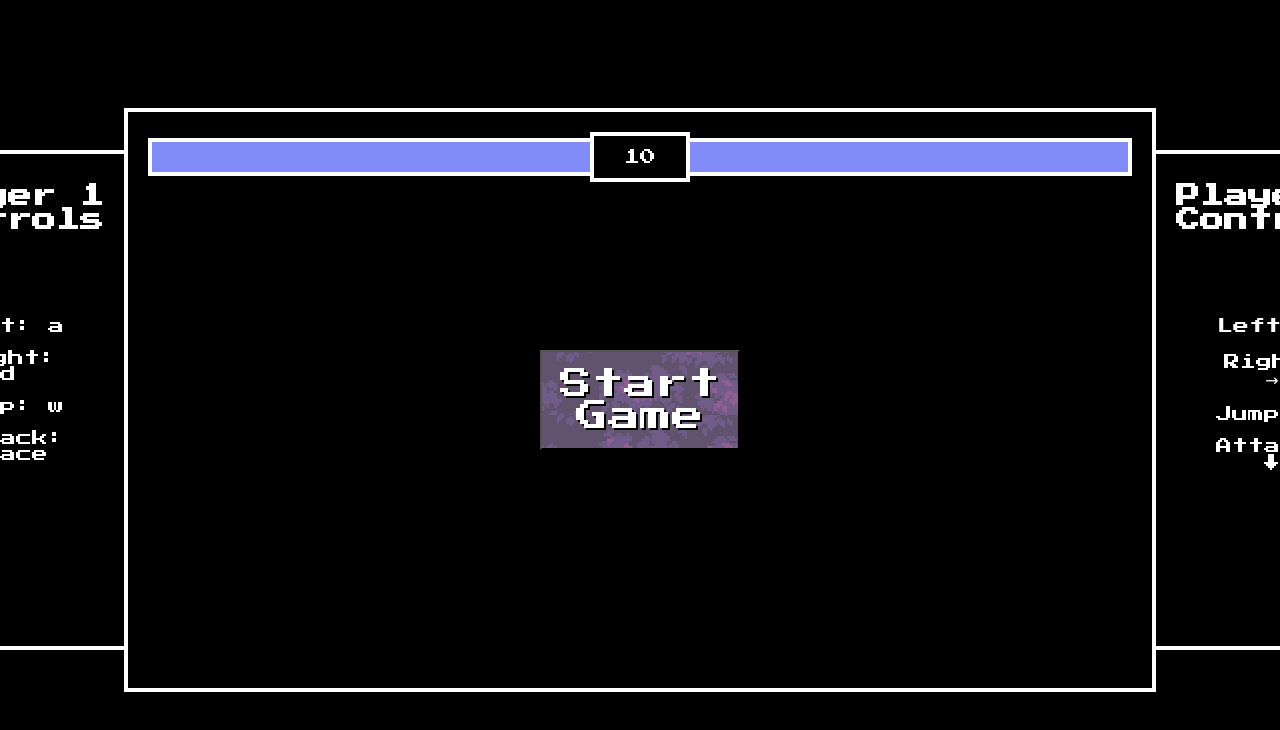
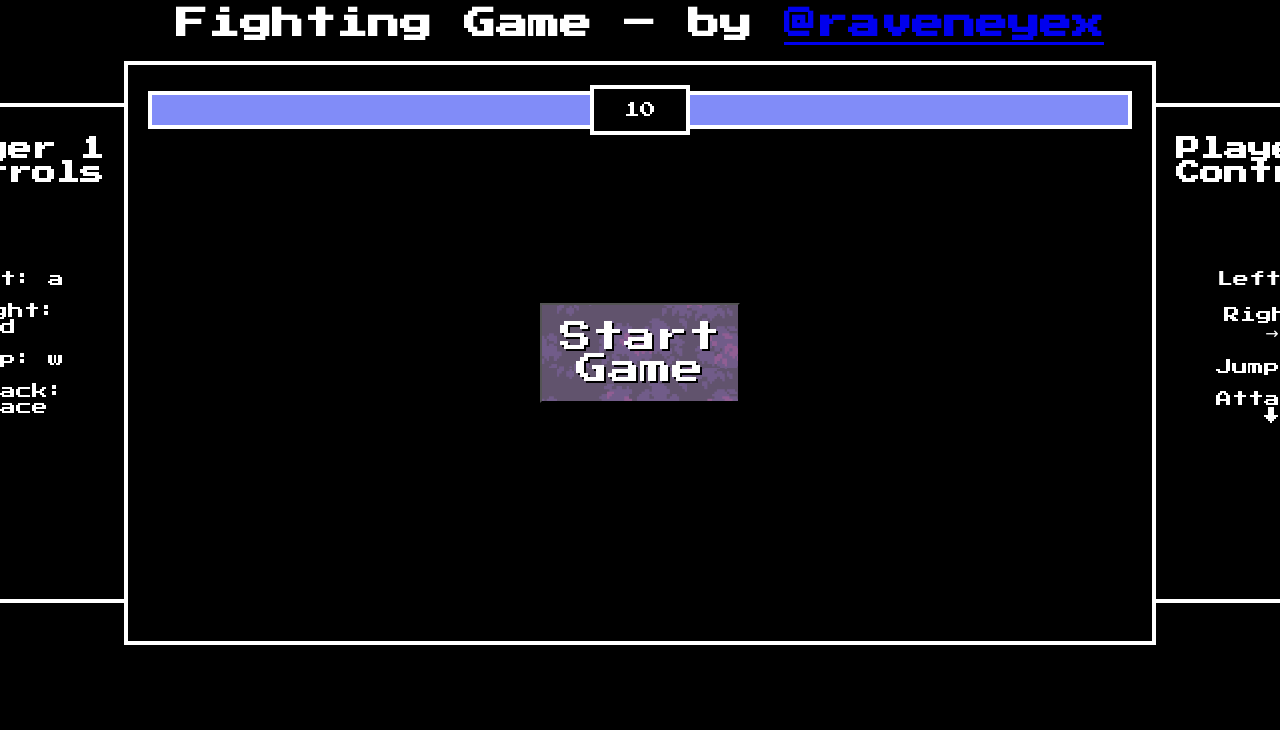
Before and after one commit to raveneyex/fighting-game, a website built with webpack: page src/index.html in a window 1280 px wide. Shown: the top 730 px of the page. Built offline with nearby package versions, Linux system fonts and the light colour scheme.

Commit message:
Add title

```diff
--- a/src/index.html
+++ b/src/index.html
@@ -7,6 +7,8 @@
     <link href="https://fonts.googleapis.com/css2?family=Press+Start+2P&display=swap" rel="stylesheet" />
   </head>
   <body class="main">
+    <h1 class="mainTitle">Fighting Game – by <a href="https://github.com/raveneyex/" target="_blank">@raveneyex</a></h1>
+    <div class="game">
       <div class="legend player1Legend">
         <h2 class="legendTitle">Player 1 Controls</h2>
         <div class="legendContent">
@@ -50,5 +52,6 @@
           <p>Attack: ↓</p>
         </div>
       </div>
+    </div>
   </body>
 </html>
--- a/src/style.css
+++ b/src/style.css
@@ -3,11 +3,21 @@
   font-family: "Press Start 2P", cursive;
 }
 
-.main {
+body {
   background-color: black;
+}
+
+.game {
+  position: relative;
+
   display: flex;
   align-items: center;
   justify-content: center;
+}
+
+.mainTitle {
+  text-align: center;
+  color: white;
 }
 
 .legend {
--- a/webpack.config.js
+++ b/webpack.config.js
@@ -12,7 +12,7 @@ module.exports = {
   },
   plugins: [
     new HtmlWebpackPlugin({
-      title: "fuck you",
+      title: "f..k you by RavenEyex",
       template: "./src/index.html",
     }),
   ],
```
Lines whose indentation alone changed are shown as unchanged.
